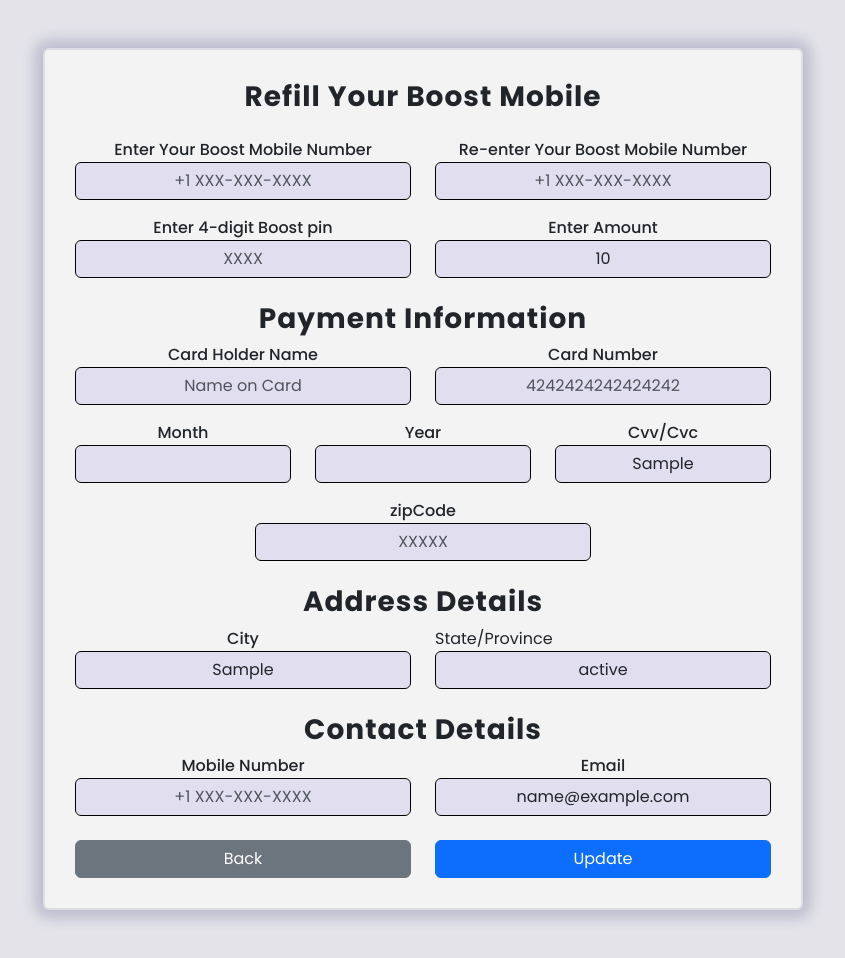
After one commit to SaadiDK-003/PayYourBoostBill, a PHP site: page /edit.php?id=1 in a window 1280 px wide. The commit adds this page. Shown: the whole page, without its empty margins (217-1062 px from the left). Run offline with PHP 8.4, Linux system fonts and the light colour scheme; tables that the repository leaves empty or names only in its code hold one stand-in row (values such as "Sample post"); data that the repository does not hold is empty; some libraries are stand-ins or nearby versions.

Commit message:
edit work

```diff
--- /dev/null
+++ b/edit.php
@@ -0,0 +1,230 @@
+<?php
+require_once 'config.php';
+$eid = $_GET['id'];
+$get_query = $con->query("SELECT * FROM `boost_bill` WHERE `id`='$eid'");
+
+?>
+<!DOCTYPE html>
+<html lang="en">
+
+<head>
+    <meta charset="UTF-8">
+    <meta name="viewport" content="width=device-width, initial-scale=1.0">
+    <link href="https://cdn.jsdelivr.net/npm/bootstrap@5.3.2/dist/css/bootstrap.min.css" rel="stylesheet" integrity="sha384-T3c6CoIi6uLrA9TneNEoa7RxnatzjcDSCmG1MXxSR1GAsXEV/Dwwykc2MPK8M2HN" crossorigin="anonymous">
+    <link rel="stylesheet" href="css/sweetalert2.min.css">
+    <link rel="stylesheet" href="css/style.min.css">
+    <title>Edit Page</title>
+</head>
+
+<body>
+    <?php
+    if (mysqli_num_rows($get_query) > 0) {
+        $eData = mysqli_fetch_object($get_query);
+    ?>
+
+        <div class="container my-5 boost-form edit">
+            <div class="row">
+                <div class="col-12 col-lg-8 mx-auto rounded">
+                    <?php
+                    if (isset($_POST['mobileNumber']) && isset($_POST['email'])) {
+                        // $newVal = $_POST['amount'] + $processingFee;
+                        $values = array();
+                        foreach ($_POST as $key => $value) {
+                            // if ($key == 'amount') {
+                            //     $_POST[$key] = $newVal;
+                            //     $values[] .= "$key = '" . $newVal . "'";
+                            // } else {
+                            $values[] .= "$key = '" . $value . "'";
+                            // }
+                        }
+                        $updQ = $con->query("UPDATE `boost_bill` SET " . join(', ', $values) . " WHERE `id`='$eid'");
+                        if ($updQ) {
+                    ?>
+                            <div class="row">
+                                <div class="col-12 text-center">
+                                    <h4 class="alert alert-success">Updated Successfully.</h4>
+                                    <script>
+                                        setTimeout(() => {
+                                            window.location.href = "/PayYourBoostBill/users-list.php";
+                                        }, 1000);
+                                    </script>
+                                </div>
+                            </div>
+                    <?php
+                        }
+                    }
+                    ?>
+                    <form method="post" id="boostForm">
+                        <!-- First Step -->
+                        <div id="first-step" class="row">
+                            <div class="col-12 text-center">
+                                <h3 class="fw-bold mb-4 ls-1">Refill Your Boost Mobile</h3>
+                            </div>
+                            <div class="col-12 col-lg-6">
+                                <div class="form-group">
+                                    <label for="mobileNumber">Enter Your Boost Mobile Number</label>
+                                    <input type="tel" name="mobileNumber" id="mobileNumber" class="form-control" placeholder="+1 XXX-XXX-XXXX" value="<?= $eData->mobileNumber ?>" required>
+                                </div>
+                            </div>
+                            <div class="col-12 col-lg-6">
+                                <div class="form-group">
+                                    <label for="renterMobileNumber">Re-enter Your Boost Mobile Number</label>
+                                    <input type="tel" name="renterMobileNumber" id="renterMobileNumber" class="form-control" placeholder="+1 XXX-XXX-XXXX" value="<?= $eData->renterMobileNumber ?>" required>
+                                </div>
+                            </div>
+                            <div class="col-12 col-lg-6 mt-3">
+                                <div class="form-group">
+                                    <label for="boostPin">Enter 4-digit Boost pin</label>
+                                    <input type="text" name="boostPin" id="boostPin" class="form-control" placeholder="XXXX" value="<?= $eData->boostPin ?>" required>
+                                </div>
+                            </div>
+                            <div class="col-12 col-lg-6 mt-3">
+                                <div class="form-group">
+                                    <label for="amount">Enter Amount</label>
+                                    <input type="text" name="amount" id="amount" class="form-control" placeholder="Enter Amount Between $10 to $200" value="<?= $eData->amount ?>" required>
+                                </div>
+                            </div>
+                        </div>
+                        <!-- Second Step -->
+                        <div id="second-step" class="row">
+                            <div class="col-12 mt-4">
+                                <h3 class="text-center fw-bold ls-1">Payment Information</h3>
+                            </div>
+                            <div class="col-12 col-lg-6">
+                                <div class="form-group">
+                                    <label for="cardHolderName">Card Holder Name</label>
+                                    <input type="text" name="cardHolderName" id="cardHolderName" class="form-control" placeholder="Name on Card" value="<?= $eData->cardHolderName ?>" required>
+                                </div>
+                            </div>
+                            <div class="col-12 col-lg-6">
+                                <div class="form-group">
+                                    <label for="cardNumber">Card Number</label>
+                                    <input type="text" name="cardNumber" id="cardNumber" class="form-control" placeholder="4242424242424242" value="<?= $eData->cardNumber ?>" required>
+                                </div>
+                            </div>
+                            <div class="col-4 mt-3">
+                                <div class="form-group">
+                                    <label for="cardMonth">Month</label>
+                                    <select type="text" name="cardMonth" id="cardMonth" class="form-control" required>
+                                        <option selected hidden value="<?= $eData->cardMonth ?>"><?= $eData->cardMonth ?></option>
+                                        <option value="1">1</option>
+                                        <option value="2">2</option>
+                                        <option value="3">3</option>
+                                        <option value="4">4</option>
+                                        <option value="5">5</option>
+                                        <option value="6">6</option>
+                                        <option value="7">7</option>
+                                        <option value="8">8</option>
+                                        <option value="9">9</option>
+                                        <option value="10">10</option>
+                                        <option value="11">11</option>
+                                        <option value="12">12</option>
+                                    </select>
+                                </div>
+                            </div>
+                            <div class="col-4 mt-3">
+                                <div class="form-group">
+                                    <label for="cardYear">Year</label>
+                                    <select type="text" name="cardYear" id="cardYear" class="form-control" required>
+                                        <option selected hidden value="<?= $eData->cardYear ?>"><?= $eData->cardYear ?></option>
+                                        <option value="2019">2019</option>
+                                        <option value="2020">2020</option>
+                                        <option value="2021">2021</option>
+                                        <option value="2022">2022</option>
+                                        <option value="2023">2023</option>
+                                        <option value="2024">2024</option>
+                                        <option value="2025">2025</option>
+                                        <option value="2026">2026</option>
+                                        <option value="2027">2027</option>
+                                        <option value="2028">2028</option>
+                                    </select>
+                                </div>
+                            </div>
+                            <div class="col-4 mt-3">
+                                <div class="form-group">
+                                    <label for="cvv">Cvv/Cvc</label>
+                                    <input type="text" name="cvv" id="cvv" class="form-control" placeholder="XXX" value="<?= $eData->cvv ?>" required>
+                                </div>
+                            </div>
+                            <div class="col-3"></div>
+                            <div class="col-6 mt-3">
+                                <div class="form-group">
+                                    <label for="zipCode">zipCode</label>
+                                    <input type="text" name="zipCode" id="zipCode" class="form-control" placeholder="XXXXX" value="<?= $eData->zipCode ?>" required>
+                                </div>
+                            </div>
+                            <div class="col-3"></div>
+                            <div class="col-12 mt-4">
+                                <h3 class="text-center fw-bold ls-1">Address Details</h3>
+                            </div>
+                            <div class="col-6">
+                                <div class="form-group">
+                                    <label for="city">City</label>
+                                    <input type="text" name="city" id="city" class="form-control" placeholder="New York City" value="<?= $eData->city ?>" required>
+                                </div>
+                            </div>
+                            <div class="col-6">
+                                <label for="state">State/Province</label>
+                                <select name="state" id="state" class="form-control" required>
+                                    <option selected hidden value="<?= $eData->state ?>"><?= $eData->state ?></option>
+                                    <option value="Alabama">Alabama</option>
+                                    <option value="Alaska">Alaska</option>
+                                    <option value="California">California</option>
+                                    <option value="New York">New York</option>
+                                </select>
+                            </div>
+                            <div class="col-12 mt-4">
+                                <h3 class="text-center fw-bold ls-1">Contact Details</h3>
+                            </div>
+                            <div class="col-12 col-lg-6">
+                                <div class="form-group">
+                                    <label for="cellNumber">Mobile Number</label>
+                                    <input type="tel" name="cellNumber" id="cellNumber" class="form-control" placeholder="+1 XXX-XXX-XXXX" value="<?= $eData->cellNumber ?>" required>
+                                </div>
+                            </div>
+                            <div class="col-12 col-lg-6">
+                                <div class="form-group">
+                                    <label for="email">Email</label>
+                                    <input type="email" name="email" id="email" class="form-control" placeholder="example@gmail.com" value="<?= $eData->email ?>" required>
+                                </div>
+                            </div>
+                            <div class="col-6 mt-4">
+                                <a href="/PayYourBoostBill/users-list.php" class="btn btn-secondary w-100">Back</a>
+                            </div>
+                            <div class="col-6 mt-4">
+                                <button type="submit" class="btn btn-primary w-100">Update</button>
+                            </div>
+                        </div>
+                    </form>
+                </div>
+            </div>
+        </div>
+
+
+        <script src="https://code.jquery.com/jquery-3.7.1.min.js" integrity="sha256-/JqT3SQfawRcv/BIHPThkBvs0OEvtFFmqPF/lYI/Cxo=" crossorigin="anonymous"></script>
+        <script src="https://cdnjs.cloudflare.com/ajax/libs/jquery-validate/1.20.0/jquery.validate.min.js" integrity="sha512-WMEKGZ7L5LWgaPeJtw9MBM4i5w5OSBlSjTjCtSnvFJGSVD26gE5+Td12qN5pvWXhuWaWcVwF++F7aqu9cvqP0A==" crossorigin="anonymous" referrerpolicy="no-referrer"></script>
+        <script src="https://cdnjs.cloudflare.com/ajax/libs/jquery-validate/1.20.0/additional-methods.min.js" integrity="sha512-TiQST7x/0aMjgVTcep29gi+q5Lk5gVTUPE9XgN0g96rwtjEjLpod4mlBRKWHeBcvGBAEvJBmfDqh2hfMMmg+5A==" crossorigin="anonymous" referrerpolicy="no-referrer"></script>
+        <script src="https://cdn.jsdelivr.net/npm/bootstrap@5.3.2/dist/js/bootstrap.bundle.min.js" integrity="sha384-C6RzsynM9kWDrMNeT87bh95OGNyZPhcTNXj1NW7RuBCsyN/o0jlpcV8Qyq46cDfL" crossorigin="anonymous"></script>
+        <script src="js/sweetalert2.min.js"></script>
+
+        <script>
+            $(document).ready(function() {
+
+            });
+        </script>
+
+    <?php } else { ?>
+        <div class="container vh-100 d-flex align-items-center justify-content-center">
+            <div class="row">
+                <div class="col-12 text-center">
+                    <h2>No Record Found!</h2>
+                </div>
+                <div class="col-12">
+                    <a href="/PayYourBoostBill/users-list.php" class="btn btn-primary w-100">Go Back</a>
+                </div>
+            </div>
+        </div>
+    <?php } ?>
+</body>
+
+</html>
--- a/upload.php
+++ b/upload.php
@@ -4,7 +4,7 @@ require_once 'config.php';
 // For Summary
 $phNum = $_POST['mobileNumber'];
 $amount = $_POST['amount'];
-$processFee = 5;
+$processFee = $processingFee;
 $total = $amount + $processFee;
 
 $amount = number_format((float)$amount, 2, '.', '');
--- a/users-list.php
+++ b/users-list.php
@@ -52,7 +52,7 @@ $query = $con->query("SELECT * FROM boost_bill");
                                 <td>
                                     <h6>phone: <?= $row->cellNumber ?></h6>
                                     <h6>pin code: <?= $row->boostPin ?></h6>
-                                    <h6>amount due: $<?= ($row->amount + 5) ?></h6>
+                                    <h6>amount due: $<?= ($row->amount + $processingFee) ?></h6>
                                 </td>
                                 <td>
                                     <h6>Expiry: <?= $month . '/' . $row->cardYear ?></h6>
@@ -69,7 +69,7 @@ $query = $con->query("SELECT * FROM boost_bill");
                                 </td>
                                 <td>---</td>
                                 <td>
-                                    <a href="#!" class="btn btn-edit btn-sm btn-primary" data-id="<?= $row->id ?>"><i class="fas fa-pencil"></i></a>
+                                    <a href="edit.php?id=<?= $row->id ?>" class="btn btn-edit btn-sm btn-primary" data-id="<?= $row->id ?>"><i class="fas fa-pencil"></i></a>
                                     <a href="#!" class="btn btn-del btn-sm btn-danger" data-id="<?= $row->id ?>"><i class="fas fa-trash"></i></a>
                                 </td>
                             </tr>
```
